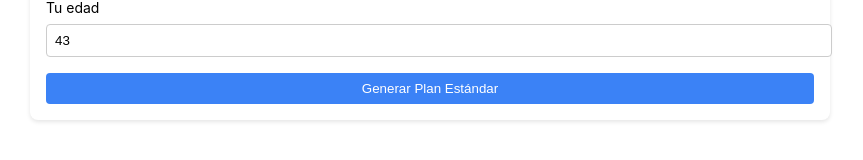
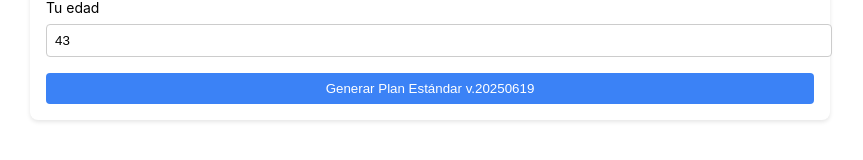
Before and after one commit to Natenun/retirement-calculator, a React (Create React App) app: page / in a window 1280 px wide. Shown: the part 158-318 px from the top of the page, without its empty margins (210-1073 px from the left). Built offline with nearby package versions, Linux system fonts and the light colour scheme.

Commit message:
'23Oct24'

```diff
--- a/src/RetirementPlanCalculator.js
+++ b/src/RetirementPlanCalculator.js
@@ -298,7 +298,7 @@ const RetirementPlanCalculator = () => {
           onClick={() => calculatePlan(false)}
           style={{ width: "100%", marginTop: "16px", background: "#3b82f6", color: "white", padding: "8px", borderRadius: "4px", border: "none", cursor: "pointer" }}
         >
-          Generar Plan Estándar
+          Generar Plan Estándar v.20250619
         </button>
       </div>
 
```
